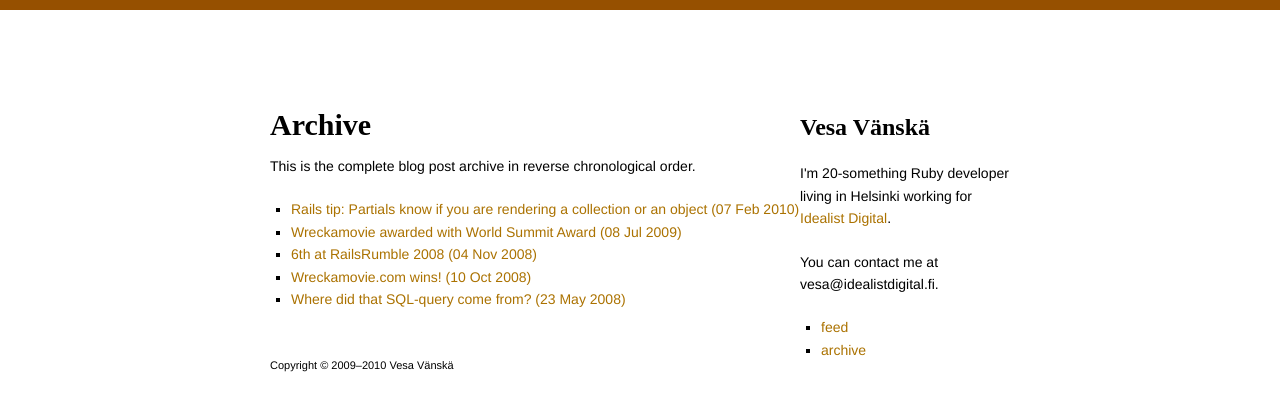
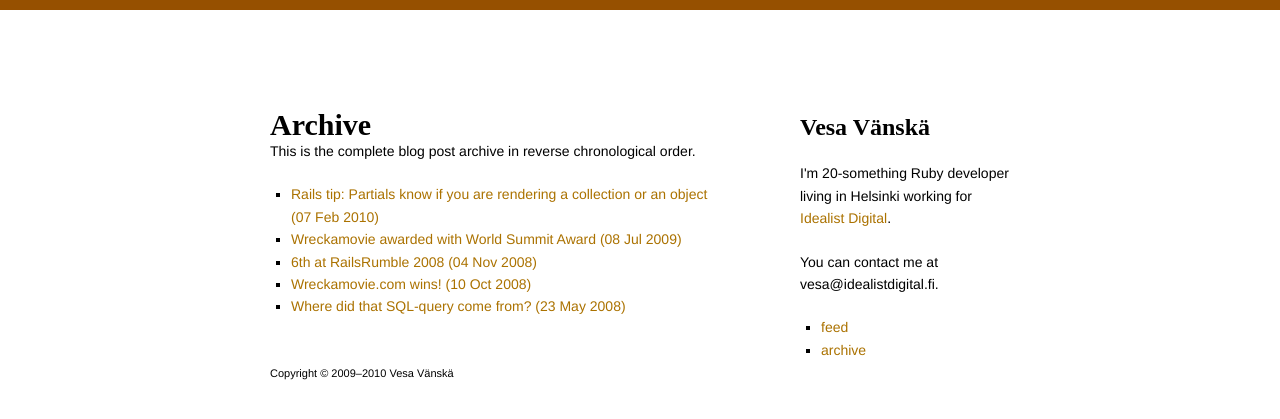
Before and after one commit to vesan/vesan.github.com, a Jekyll site: the page built from archive/index.markdown, in a window 1280 px wide. Shown: the top 419 px of the page. Built offline with Jekyll 4.4.1, drawn with Linux system fonts in a browser that asks for light colours.

Commit message:
Correct content length for archive

```diff
--- a/archive/index.markdown
+++ b/archive/index.markdown
@@ -3,12 +3,16 @@ layout: default
 title: Archive - Vesa Vänskä
 ---
 
-# Archive
+<div id="content">
 
-This is the complete blog post archive in reverse chronological order.
+<h1>Archive</h1>
 
-<ul>
-  {% for post in site.posts %}
-    <li><a href="{{ post.url }}">{{ post.title }} ({{ post.date | date_to_string }})</a></li>
-  {% endfor %}
-</ul>
+  <p>This is the complete blog post archive in reverse chronological order.</p>
+
+  <ul>
+    {% for post in site.posts %}
+      <li><a href="{{ post.url }}">{{ post.title }} ({{ post.date | date_to_string }})</a></li>
+    {% endfor %}
+  </ul>
+
+</div>
```
